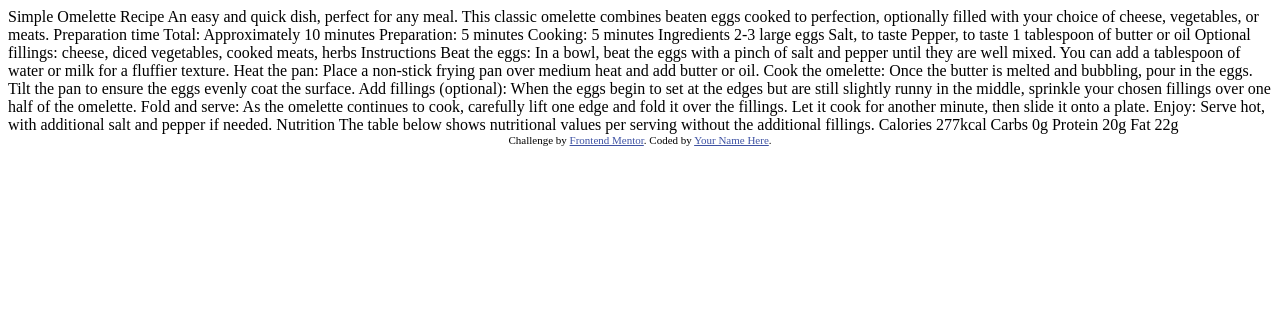
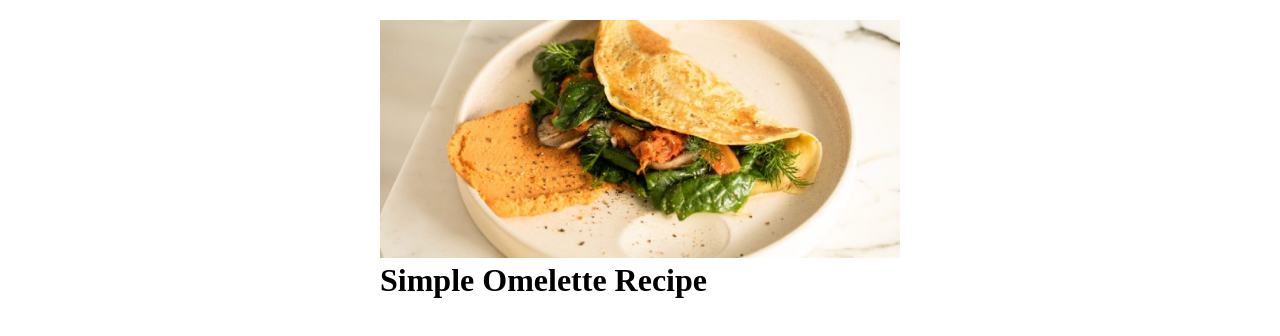
Before and after one commit to nandahn/recipe-page-challenge, a plain HTML site: page index.html in a window 1280 px wide. Drawn offline with Linux system fonts and the light colour scheme.

Commit message:
criando o cabeçalho, estilizando, primeiras configurações, importando as fontes

```diff
--- a/index.html
+++ b/index.html
@@ -3,75 +3,26 @@
 <head>
   <meta charset="UTF-8">
   <meta name="viewport" content="width=device-width, initial-scale=1.0"> <!-- displays site properly based on user's device -->
-
   <link rel="icon" type="image/png" sizes="32x32" href="./assets/images/favicon-32x32.png">
-
+  <link rel="stylesheet" href="style.css">
   <title>Frontend Mentor | Recipe page</title>
-
-  <!-- Feel free to remove these styles or customise in your own stylesheet 👍 -->
-  <style>
-    .attribution { font-size: 11px; text-align: center; }
-    .attribution a { color: hsl(228, 45%, 44%); }
-  </style>
 </head>
 <body>
 
-  Simple Omelette Recipe
+  <div class="container">
+    <img src="/assets/images/image-omelette.jpeg" alt="image-omelette-recipe">
 
-  An easy and quick dish, perfect for any meal. This classic omelette combines beaten eggs cooked
-  to perfection, optionally filled with your choice of cheese, vegetables, or meats.
+    <div class="banner">
+      <h1>Simple Omelette Recipe</h1>
+    </div>
+  </div>
 
-  Preparation time
 
-  Total: Approximately 10 minutes
-  Preparation: 5 minutes
-  Cooking: 5 minutes
 
-  Ingredients
 
-  2-3 large eggs
-  Salt, to taste
-  Pepper, to taste
-  1 tablespoon of butter or oil
-  Optional fillings: cheese, diced vegetables, cooked meats, herbs
-
-  Instructions
-
-  Beat the eggs: In a bowl, beat the eggs with a pinch of salt and pepper until they are well mixed.
-  You can add a tablespoon of water or milk for a fluffier texture.
-
-  Heat the pan: Place a non-stick frying pan over medium heat and add butter or oil.
-
-  Cook the omelette: Once the butter is melted and bubbling, pour in the eggs. Tilt the pan to ensure
-  the eggs evenly coat the surface.
-
-  Add fillings (optional): When the eggs begin to set at the edges but are still slightly runny in the
-  middle, sprinkle your chosen fillings over one half of the omelette.
-
-  Fold and serve: As the omelette continues to cook, carefully lift one edge and fold it over the
-  fillings. Let it cook for another minute, then slide it onto a plate.
-
-  Enjoy: Serve hot, with additional salt and pepper if needed.
-
-  Nutrition
-
-  The table below shows nutritional values per serving without the additional fillings.
-
-  Calories
-  277kcal
-
-  Carbs
-  0g
-
-  Protein
-  20g
-
-  Fat
-  22g
-
-  <div class="attribution">
+  <!-- <div class="attribution">
     Challenge by <a href="https://www.frontendmentor.io?ref=challenge" target="_blank">Frontend Mentor</a>.
     Coded by <a href="#">Your Name Here</a>.
-  </div>
+  </div> -->
 </body>
 </html>
--- /dev/null
+++ b/style.css
@@ -0,0 +1,36 @@
+/* Importando as fontes de dentro do projeto */
+@font-face {
+    font-family: Young Serif;
+    src: url(/assets/fonts/young-serif/YoungSerif-Regular.ttf);
+}
+
+@font-face {
+    font-family: Outfit;
+    src: url(/assets/fonts/outfit/Outfit-VariableFont_wght.ttf);
+}
+
+/* variaveis de cores */
+
+:root{
+
+}
+
+*{
+    padding: 0;
+    margin: 0;
+    box-sizing: border-box;
+}
+
+
+body{
+
+}
+.container{
+    max-height:1440px;
+    max-width:520px;
+    margin : 20px auto;
+}
+
+img{
+    max-width: 100%;
+}
```
Also changed, not shown: 3 other files.
